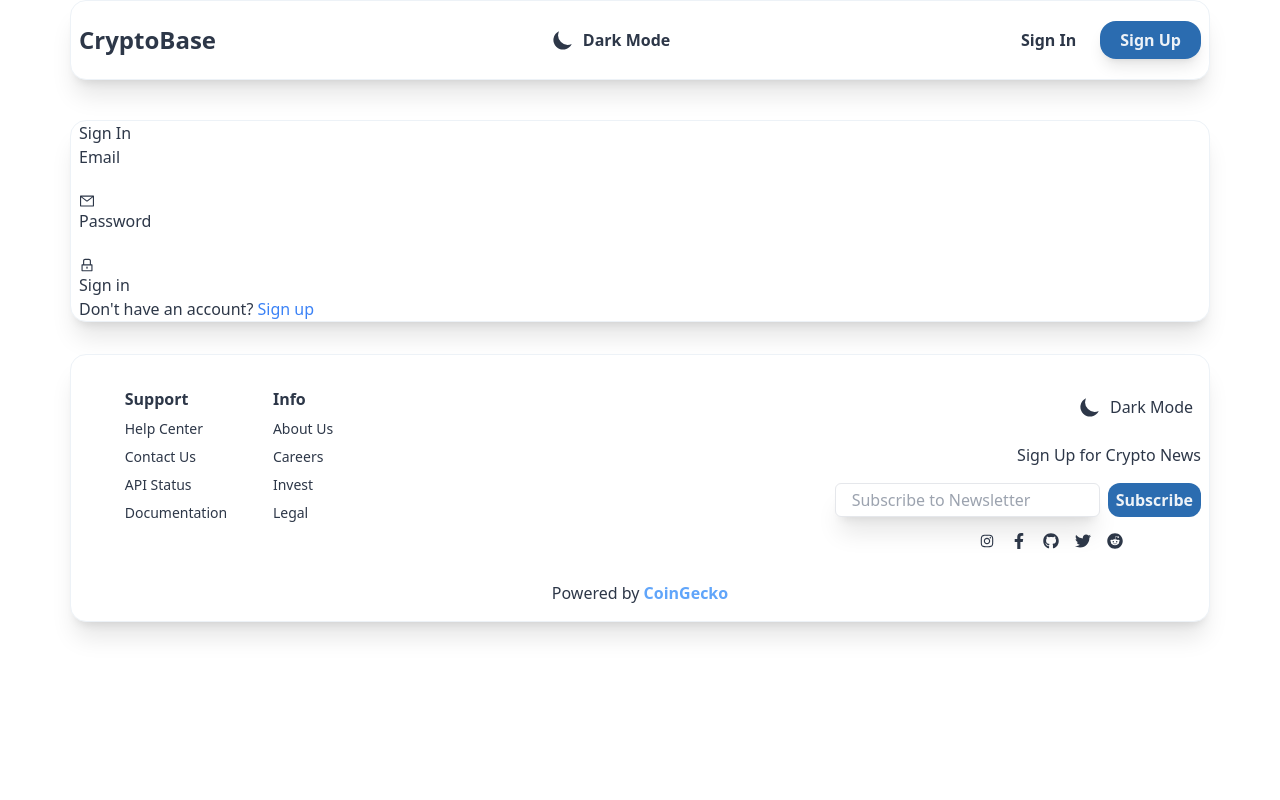
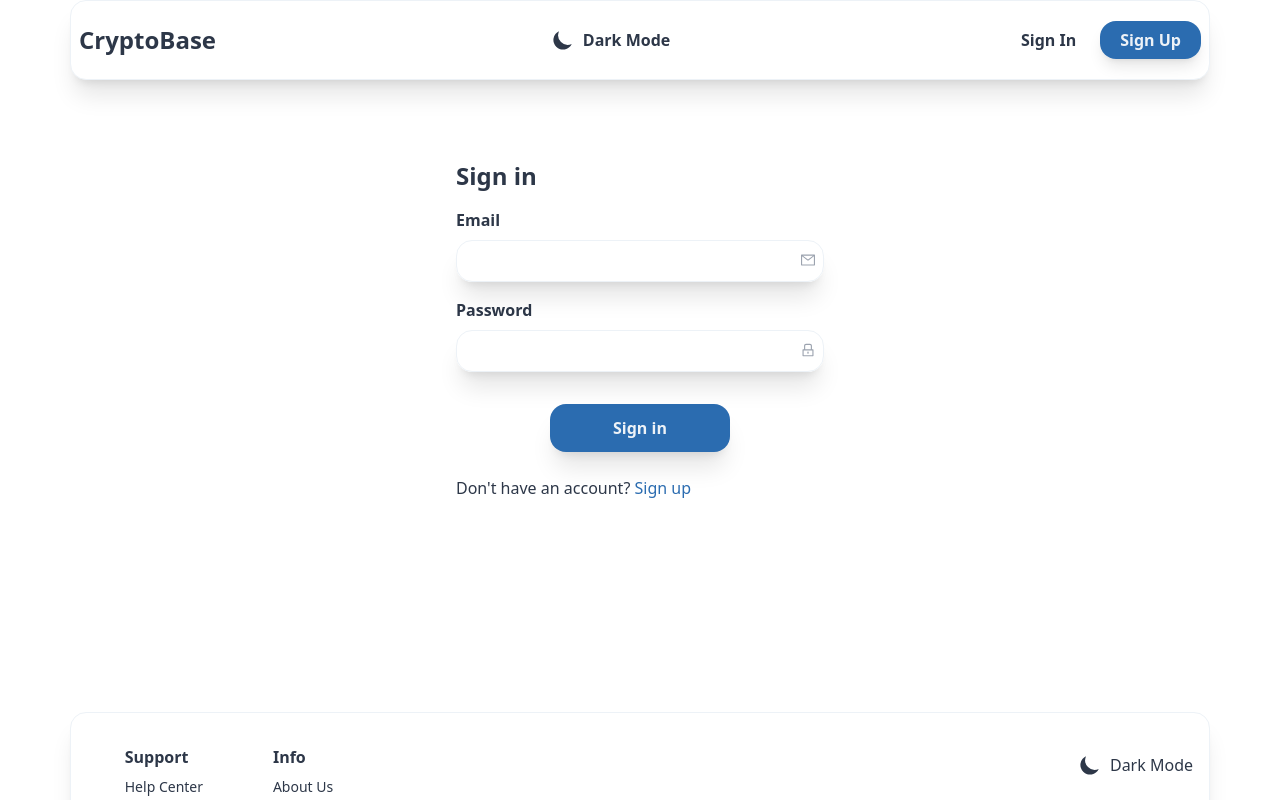
Before and after one commit to sravantp7/cryptobase-react-app, a React (Vite) app: page /signin in a window 1280 px wide. Shown: the top 800 px of the page. Built offline with nearby package versions, Linux system fonts and the light colour scheme; no server answers.

Commit message:
styled signin page

```diff
--- a/src/routes/Signin.jsx
+++ b/src/routes/Signin.jsx
@@ -4,27 +4,29 @@ import { Link } from 'react-router-dom';
 
 const Signin = () => {
   return (
-    <div className='rounded-div mt-10'>
-      <div className=''>
-        <h1>Sign In</h1>
+    <div>
+      <div className='max-w-[400px] mx-auto min-h-[600px] px-4 py-20'>
+        <h1 className='font-bold text-2xl'>Sign in</h1>
         <form>
-          <div>
-            <label>Email</label>
-            <div>
-              <input type="email" />
-              <AiOutlineMail />
+          <div className='my-4'>
+            <label className='font-bold'>Email</label>
+            <div className='my-2 w-full relative rounded-2xl shadow-xl'>
+              <input className='w-full py-2 px-4 bg-primary border border-input rounded-2xl' type="email" />
+              <AiOutlineMail className='absolute right-2 top-3 text-gray-400' />
             </div>
           </div>
-          <div>
-            <label>Password</label>
-            <div>
-              <input type="password" />
-              <AiOutlineLock />
+          <div className='my-4'>
+            <label className='font-bold'>Password</label>
+            <div className='my-2 w-full relative rounded-2xl shadow-xl'>
+              <input type="password" className='w-full py-2 px-4 bg-primary border border-input rounded-2xl' />
+              <AiOutlineLock className='absolute right-2 top-3 text-gray-400' />
             </div>
           </div>
-          <button>Sign in</button>
+          <div className='flex justify-center'>
+            <button className='w-[180px] my-4 p-3 bg-button text-btnText rounded-2xl shadow-xl font-bold'>Sign in</button>
+          </div>
         </form>
-        <p>Don't have an account?<Link to='/signup' className='text-blue-500'> Sign up</Link></p>
+        <p className='my-2'>Don't have an account?<Link to='/signup' className='text-accent'> Sign up</Link></p>
       </div>
     </div>
   );
```
